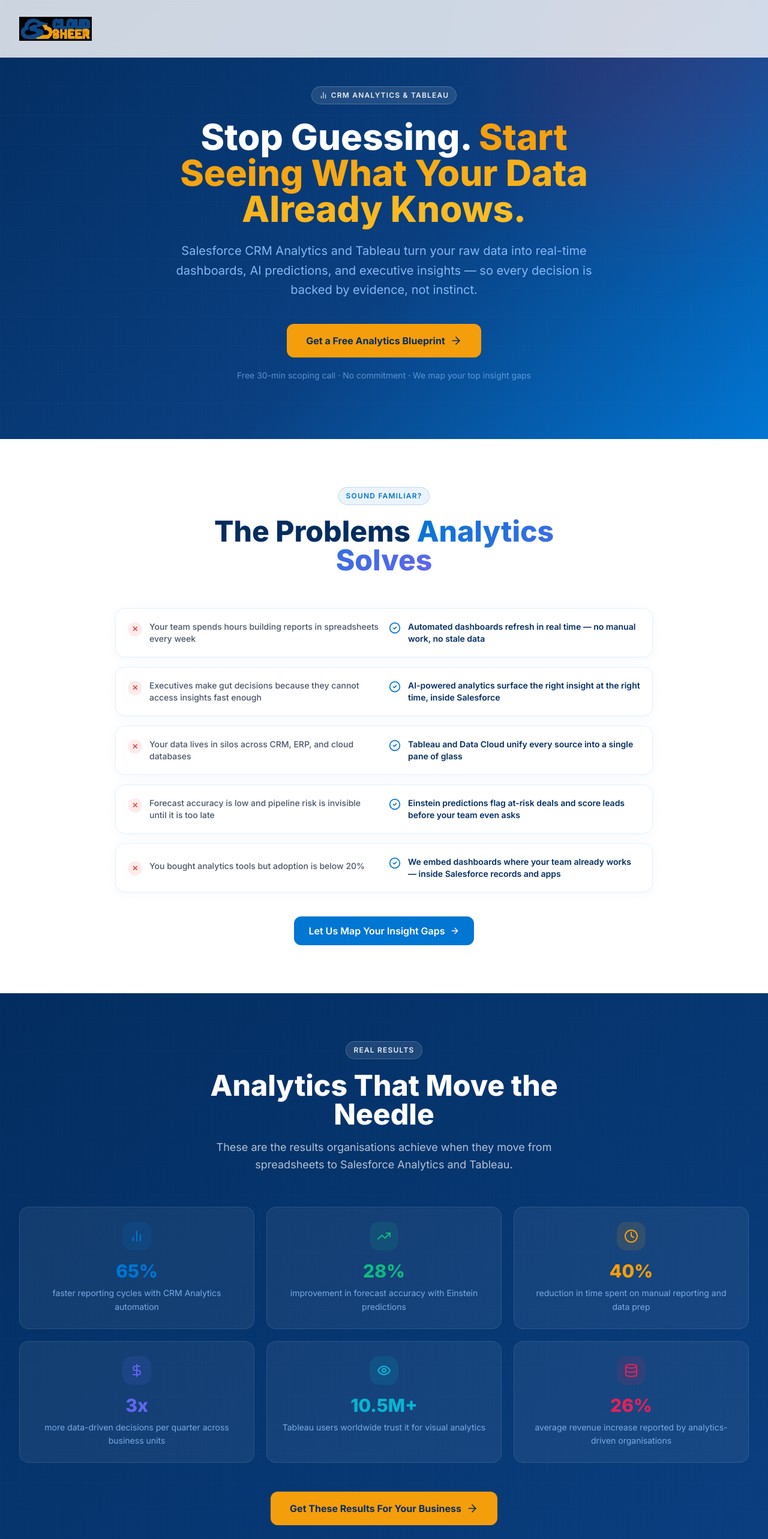
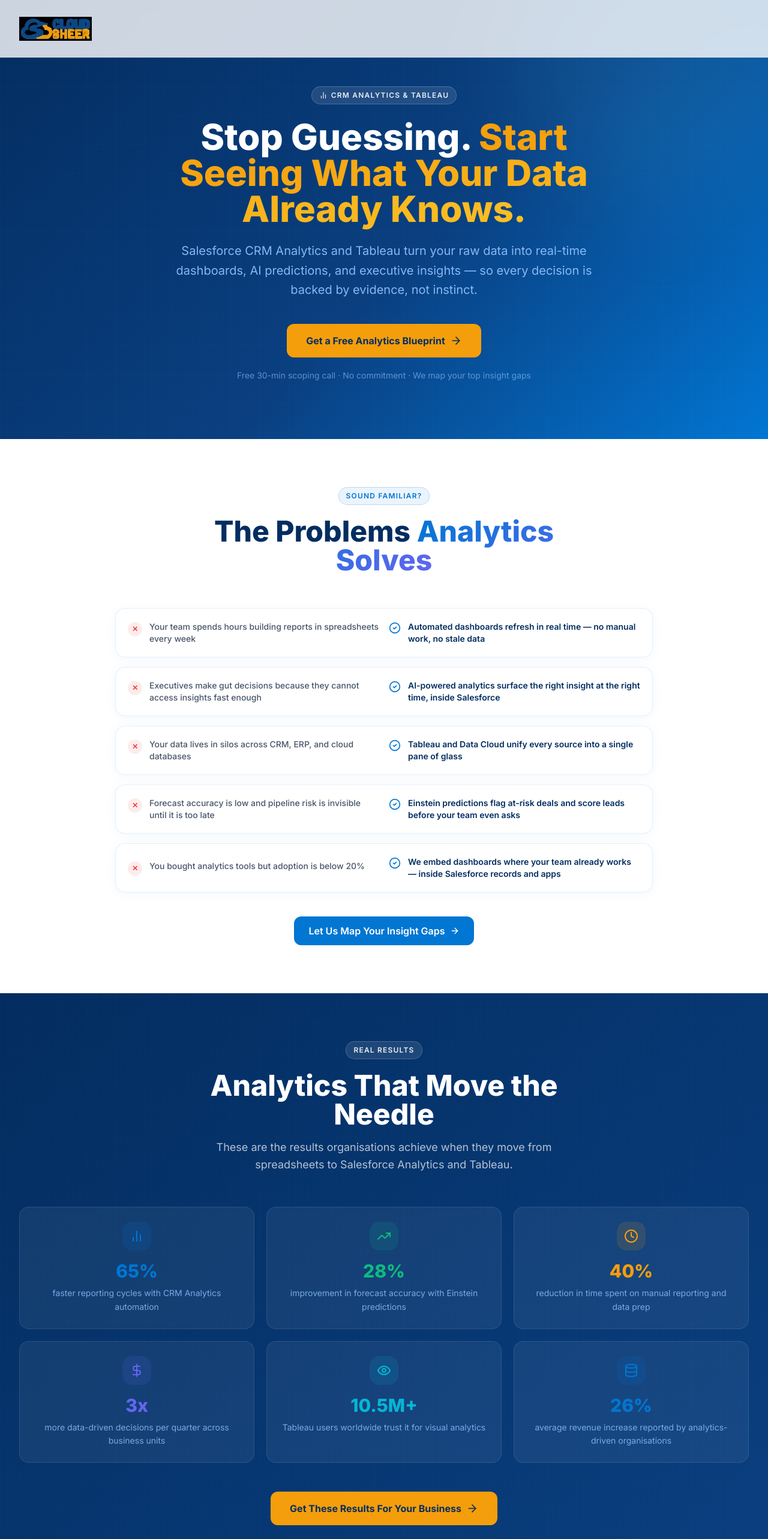
Before and after one commit to shivamgoel-cloudsheer/cloudsheer-consulting, a React (Vite) app: page /solutions/analytics in a window 1280 px wide. Shown: the top 2566 px of the page at 60% size. Built offline with nearby package versions, Linux system fonts and the light colour scheme.

Commit message:
Standardize color scheme across all cloud pages

```diff
--- a/src/pages/clouds/Analytics.jsx
+++ b/src/pages/clouds/Analytics.jsx
@@ -20,7 +20,7 @@
   { icon: Clock,       value: '40%',     label: 'reduction in time spent on manual reporting and data prep', color: '#F59E0B' },
   { icon: DollarSign,  value: '3x',      label: 'more data-driven decisions per quarter across business units', color: '#6366F1' },
   { icon: Eye,         value: '10.5M+',  label: 'Tableau users worldwide trust it for visual analytics', color: '#06B6D4' },
-  { icon: Database,    value: '26%',     label: 'average revenue increase reported by analytics-driven organisations', color: '#E6205A' },
+  { icon: Database,    value: '26%',     label: 'average revenue increase reported by analytics-driven organisations', color: '#0176D3' },
 ]
 
 const useCases = [
@@ -93,7 +93,7 @@
         style={{ background: 'linear-gradient(135deg,#032D60 0%,#0A3F80 55%,#0176D3 100%)' }}>
         <div className="absolute inset-0 bg-grid-dark opacity-40" />
         <div className="glow-dot w-[500px] h-[500px] top-[-150px] right-[-80px]"
-          style={{ backgroundColor: '#E6205A', opacity: 0.12 }} />
+          style={{ backgroundColor: '#38BDF8', opacity: 0.15 }} />
 
         <div className="section-wrap relative z-10">
           <div className="max-w-3xl mx-auto text-center">
--- a/src/pages/clouds/ExperienceCloud.jsx
+++ b/src/pages/clouds/ExperienceCloud.jsx
@@ -93,7 +93,7 @@
         style={{ background: 'linear-gradient(135deg,#032D60 0%,#0A3F80 55%,#0176D3 100%)' }}>
         <div className="absolute inset-0 bg-grid-dark opacity-40" />
         <div className="glow-dot w-[500px] h-[500px] top-[-150px] right-[-80px]"
-          style={{ backgroundColor: '#06B6D4', opacity: 0.15 }} />
+          style={{ backgroundColor: '#38BDF8', opacity: 0.15 }} />
 
         <div className="section-wrap relative z-10">
           <div className="max-w-3xl mx-auto text-center">
--- a/src/pages/clouds/MarketingCloud.jsx
+++ b/src/pages/clouds/MarketingCloud.jsx
@@ -93,7 +93,7 @@
         style={{ background: 'linear-gradient(135deg,#032D60 0%,#0A3F80 55%,#0176D3 100%)' }}>
         <div className="absolute inset-0 bg-grid-dark opacity-40" />
         <div className="glow-dot w-[500px] h-[500px] top-[-150px] right-[-80px]"
-          style={{ backgroundColor: '#F59E0B', opacity: 0.12 }} />
+          style={{ backgroundColor: '#38BDF8', opacity: 0.15 }} />
 
         <div className="section-wrap relative z-10">
           <div className="max-w-3xl mx-auto text-center">
--- a/src/pages/clouds/Platform.jsx
+++ b/src/pages/clouds/Platform.jsx
@@ -92,7 +92,7 @@
         style={{ background: 'linear-gradient(135deg,#032D60 0%,#0A3F80 55%,#0176D3 100%)' }}>
         <div className="absolute inset-0 bg-grid-dark opacity-40" />
         <div className="glow-dot w-[500px] h-[500px] top-[-150px] right-[-80px]"
-          style={{ backgroundColor: '#A78BFA', opacity: 0.15 }} />
+          style={{ backgroundColor: '#38BDF8', opacity: 0.15 }} />
 
         <div className="section-wrap relative z-10">
           <div className="max-w-3xl mx-auto text-center">
```
